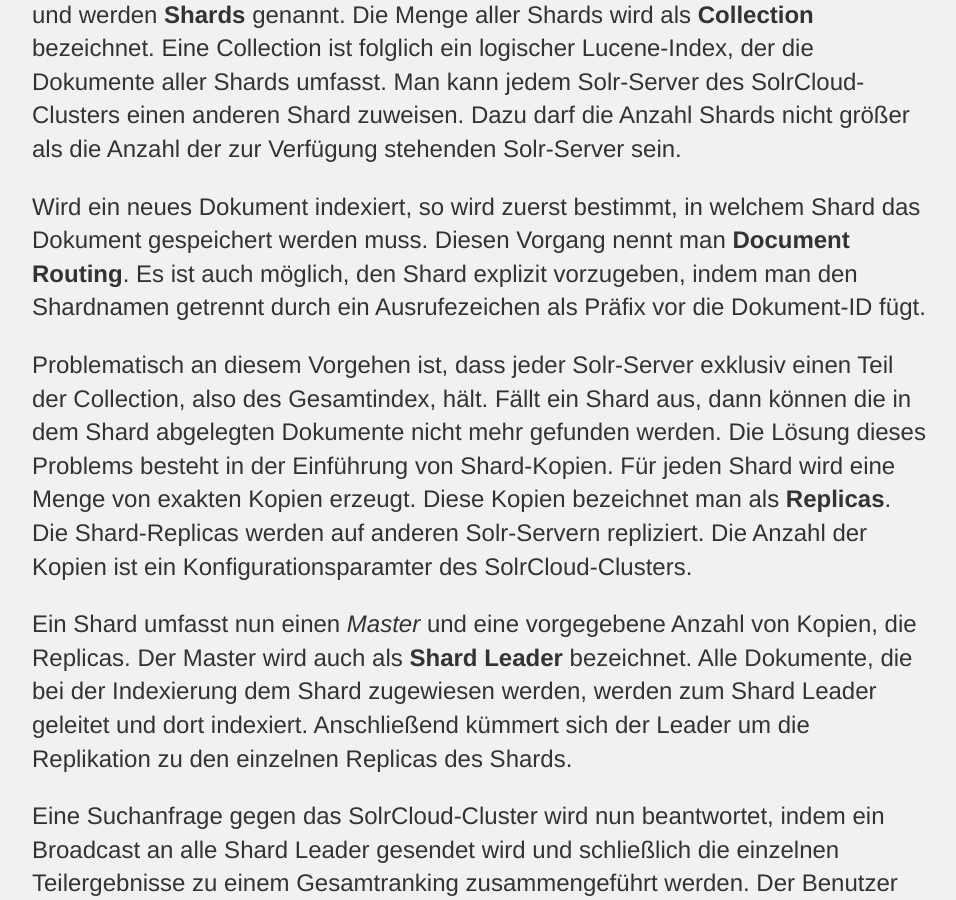
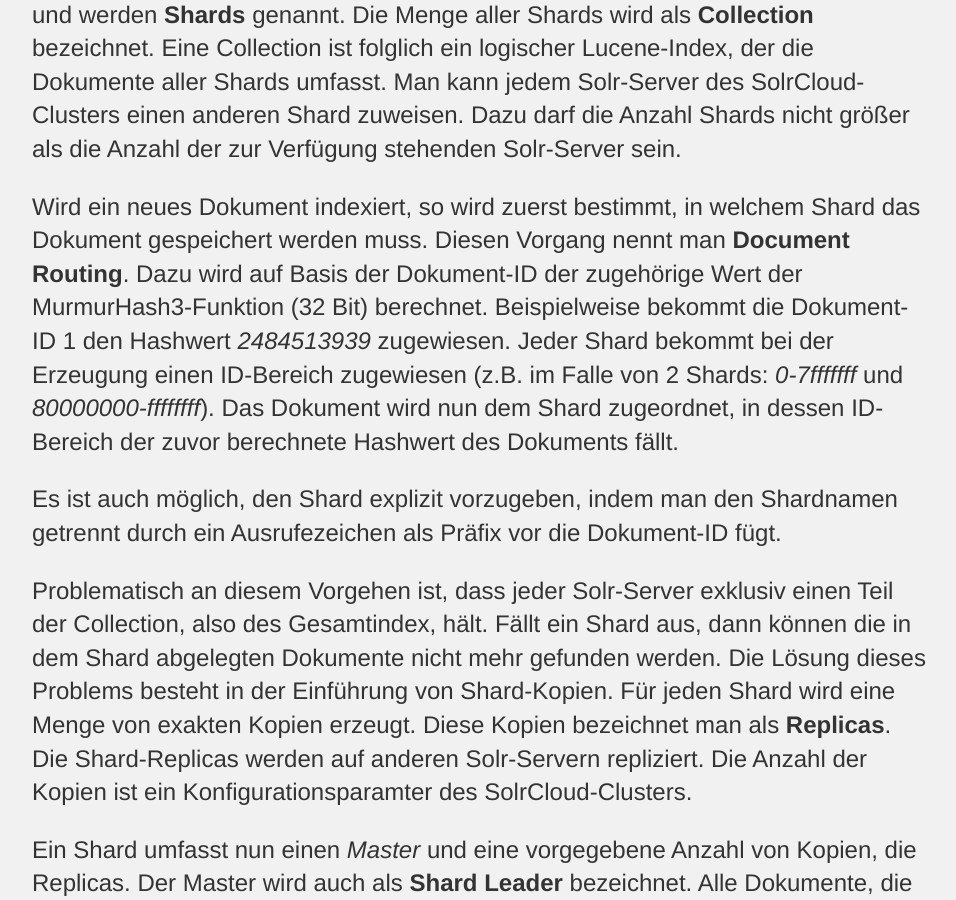
Before and after one commit to saschaszott/saschaszott.github.io, a Jekyll site: the page built from _posts/2017-06-18-solrclound.md, in a window 1280 px wide and 900 px high, scrolled down 1099 px. Shown: the whole window, without its empty margins (160-1116 px from the left). Built offline with Jekyll 4.4.1, drawn with Linux system fonts in a browser that asks for light colours.

Commit message:
Update 2017-06-18-solrclound.md

```diff
--- a/_posts/2017-06-18-solrclound.md
+++ b/_posts/2017-06-18-solrclound.md
@@ -17,7 +17,9 @@
 
 Ein Suchindex kann in mehrere Teile geschnitten werden. Dieses Konzept nennt man **Sharding**. Die einzelnen Teile sind wiederum eigenständige Lucene-Indizes und werden **Shards** genannt. Die Menge aller Shards wird als **Collection** bezeichnet. Eine Collection ist folglich ein logischer Lucene-Index, der die Dokumente aller Shards umfasst. Man kann jedem Solr-Server des SolrCloud-Clusters einen anderen Shard zuweisen. Dazu darf die Anzahl Shards nicht größer als die Anzahl der zur Verfügung stehenden Solr-Server sein.
 
-Wird ein neues Dokument indexiert, so wird zuerst bestimmt, in welchem Shard das Dokument gespeichert werden muss. Diesen Vorgang nennt man **Document Routing**. Es ist auch möglich, den Shard explizit vorzugeben, indem man den Shardnamen getrennt durch ein Ausrufezeichen als Präfix vor die Dokument-ID fügt.
+Wird ein neues Dokument indexiert, so wird zuerst bestimmt, in welchem Shard das Dokument gespeichert werden muss. Diesen Vorgang nennt man **Document Routing**. Dazu wird auf Basis der Dokument-ID der zugehörige Wert der MurmurHash3-Funktion (32 Bit) berechnet. Beispielweise bekommt die Dokument-ID 1 den Hashwert *2484513939* zugewiesen. Jeder Shard bekommt bei der Erzeugung einen ID-Bereich zugewiesen (z.B. im Falle von 2 Shards: *0-7fffffff* und *80000000-ffffffff*). Das Dokument wird nun dem Shard zugeordnet, in dessen ID-Bereich der zuvor berechnete Hashwert des Dokuments fällt.
+
+Es ist auch möglich, den Shard explizit vorzugeben, indem man den Shardnamen getrennt durch ein Ausrufezeichen als Präfix vor die Dokument-ID fügt.
 
 Problematisch an diesem Vorgehen ist, dass jeder Solr-Server exklusiv einen Teil der Collection, also des Gesamtindex, hält. Fällt ein Shard aus, dann können die in dem Shard abgelegten Dokumente nicht mehr gefunden werden. Die Lösung dieses Problems besteht in der Einführung von Shard-Kopien. Für jeden Shard wird eine Menge von exakten Kopien erzeugt. Diese Kopien bezeichnet man als **Replicas**. Die Shard-Replicas werden auf anderen Solr-Servern repliziert. Die Anzahl der Kopien ist ein Konfigurationsparamter des SolrCloud-Clusters.
 
```
